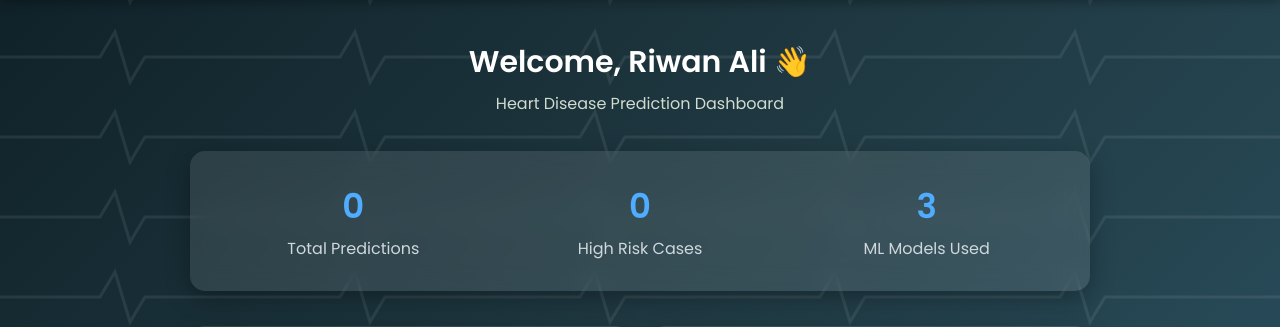
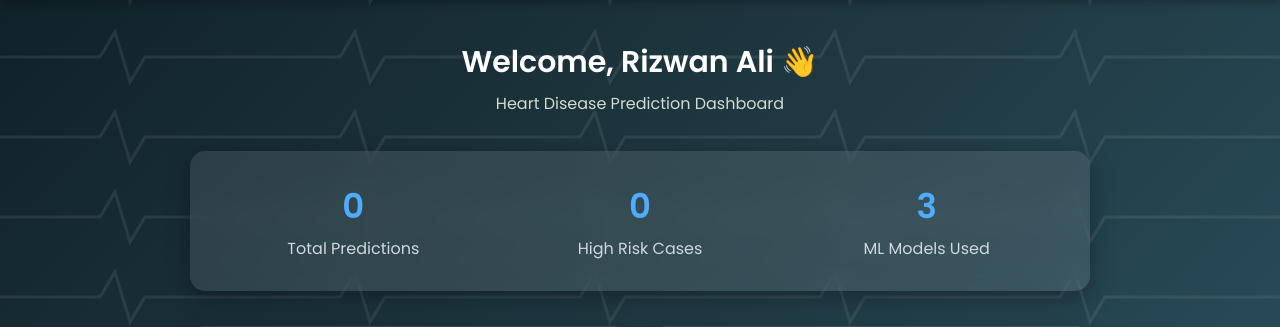
Before and after one commit to rizwannazir333/heart-disease-prediction-final-year-project, a Flask app: page /dashboard in a window 1280 px wide. Shown: the part 63-390 px from the top of the page. Run offline with Flask 3, Linux system fonts and the light colour scheme; data that the repository does not hold is empty; parts of the project's set-up code (start-up, migrations or seed data) failed here and were passed over.

Commit message:
Fix name typo on dashboard
Co-Authored-By: Claude Opus 5.5 <noreply@anthropic.com>
Claude-Session: https://claude.ai/code/session_01RjHj6t1a6dCs4nNV1gEd65

```diff
--- a/templates/dashboard.html
+++ b/templates/dashboard.html
@@ -38,7 +38,7 @@
 
 {% block content %}
 <div class="dash">
-    <div class="welcome">Welcome, Riwan Ali &#128075;</div>
+    <div class="welcome">Welcome, Rizwan Ali &#128075;</div>
     <div class="subtitle">Heart Disease Prediction Dashboard</div>
 
     <div class="stats card">
```
